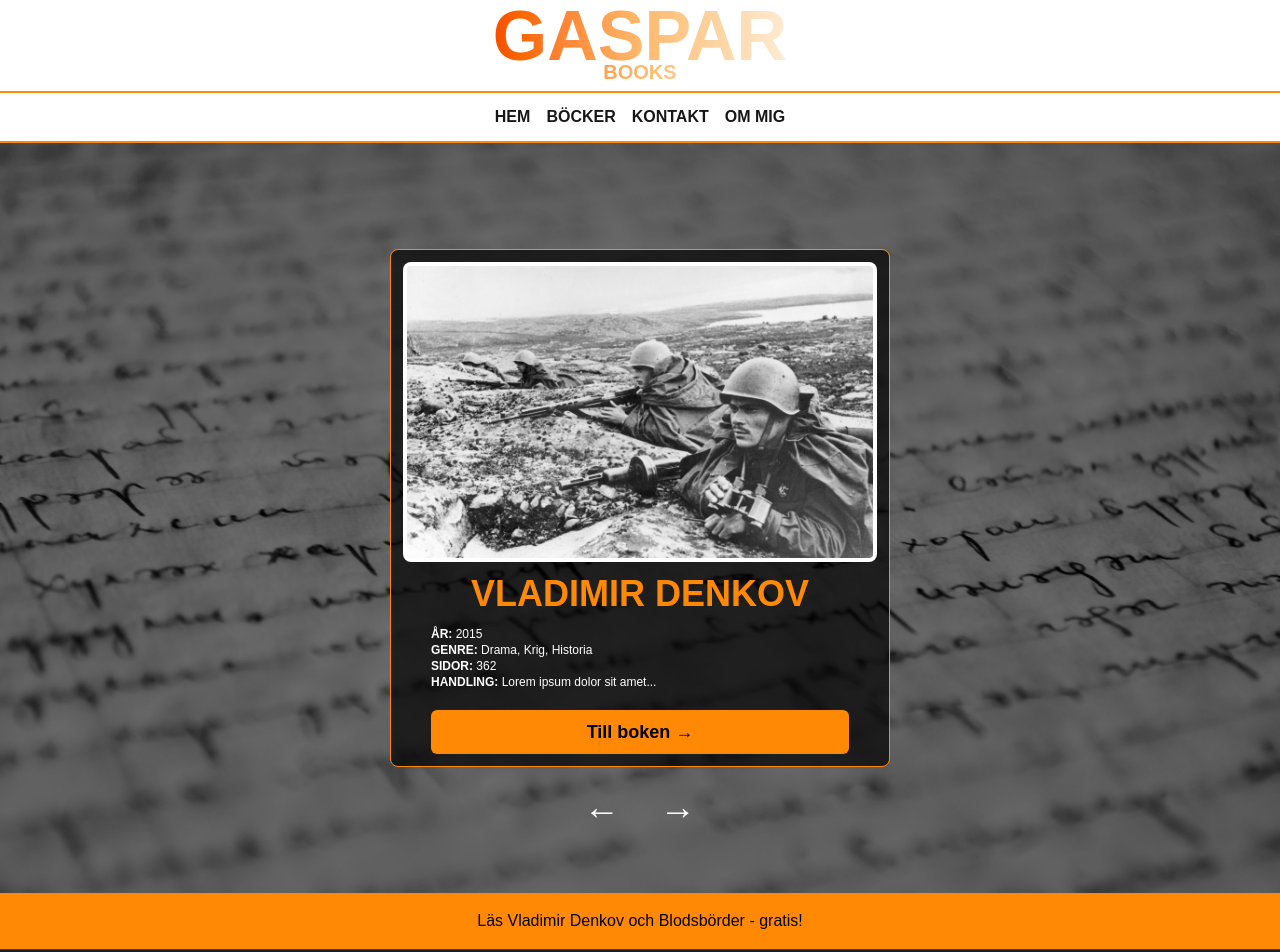
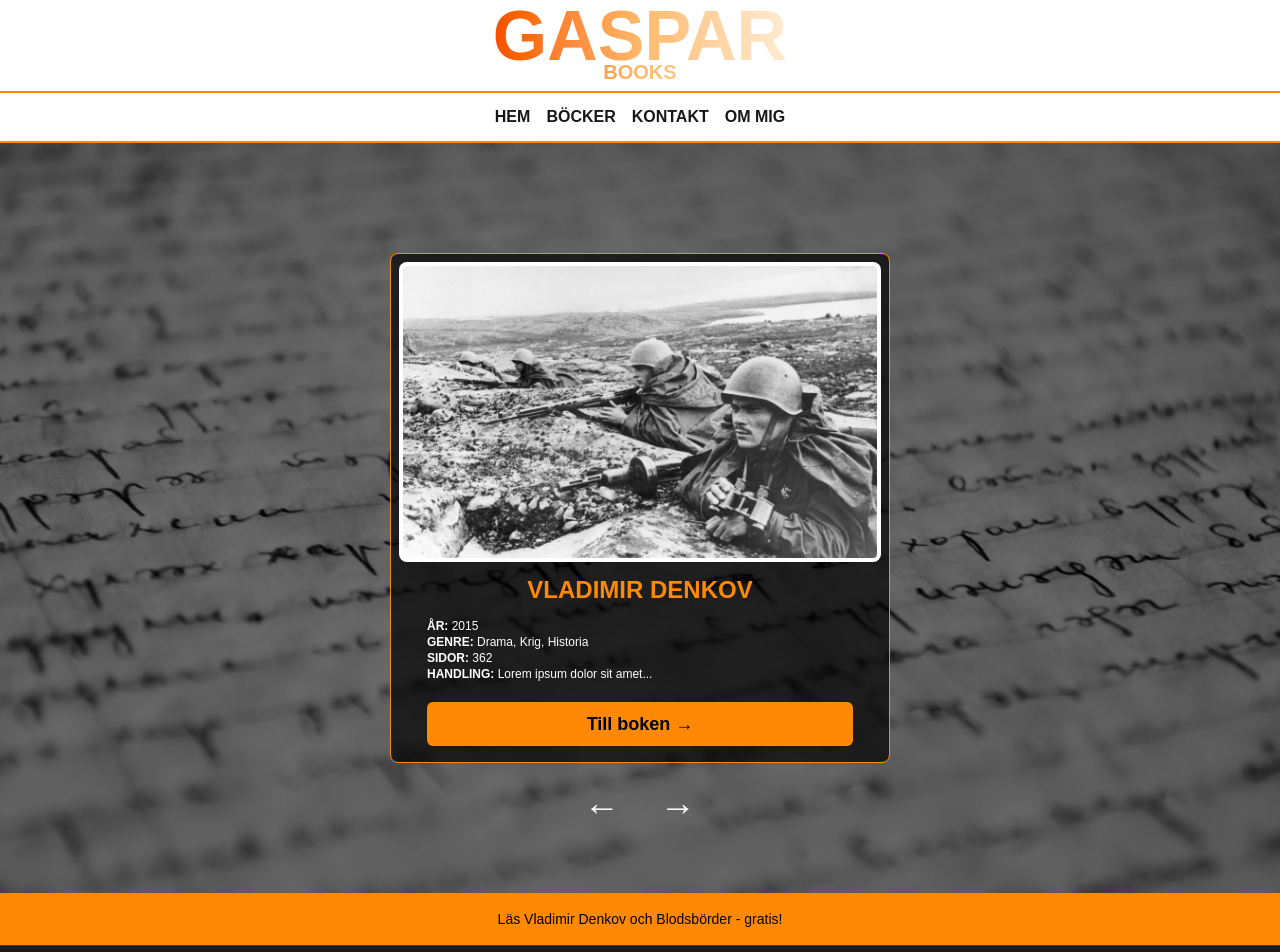
Before and after one commit to Gaspardious/book, a Next.js app in the folder book/: page /books in a window 1280 px wide. Shown: the top 952 px of the page. Built offline with nearby package versions, Linux system fonts and the light colour scheme.

Commit message:
finished

```diff
--- a/book/components/Banner.tsx
+++ b/book/components/Banner.tsx
@@ -8,7 +8,7 @@ type bannerProps = {
 
 const Banner = ({text}:bannerProps) => {
   return (
-    <div className='bg-orange-400 p-4 text-black text-center'>
+    <div className='bg-orange-400 p-4 text-black text-center text-sm'>
         <p>{text}</p>
     </div>
   )
--- a/book/components/Hero.tsx
+++ b/book/components/Hero.tsx
@@ -14,7 +14,7 @@ const Hero = () => {
 
     <div className="absolute inset-0 flex flex-col items-center justify-center">
 
-    <h1 className="text-6xl font-bold text-white">Välkommen!</h1>
+    <h1 className="text-5xl font-bold text-white">Välkommen!</h1>
     <p className="text-lg text-white pb-10">Här hittar du mina två böcker.</p>
 
 <div className='flex gap-3 pb-10'>
--- a/book/src/app/about/page.tsx
+++ b/book/src/app/about/page.tsx
@@ -2,7 +2,7 @@ import React from 'react'
 
 const Page = () => {
   return (
-    <div className="relative min-h-[750px] w-full flex flex-col items-center justify-center p-10">
+    <div className="relative min-h-[750px] w-full flex flex-col items-center justify-center p-5">
       <div
         className="absolute inset-0 bg-cover bg-center z-0"
         style={{ backgroundImage: "url('/text.jpg')" }}
@@ -10,7 +10,7 @@ const Page = () => {
         <div className="absolute inset-0 bg-black opacity-50"></div>
       </div>
 
-      <section className="relative text-white m-10 bg-black/70 border border-orange-400 w-full rounded-lg p-10 sm:w-[500px] flex flex-col items-start justify-center z-10">
+      <section className="relative text-white m-10 bg-black/70 border border-orange-400 w-full rounded-lg p-6 sm:w-[500px] flex flex-col items-start justify-center z-10">
         <h2 className="text-4xl font-bold text-center">OM MIG</h2>
         <br />
         <p className='text-sm'>
--- a/book/src/app/books/[book]/[chapter]/page.tsx
+++ b/book/src/app/books/[book]/[chapter]/page.tsx
@@ -82,11 +82,10 @@ export default async function ChapterPage(props: ChapterPageProps) {
   </div>
 
   {/* Center: Page Info */}
-  <div className="flex flex-col text-sm text-gray-500 text-center">
-    <span className="text-lg font-bold">
+  <div className="flex flex-col text-sm text-gray-100 text-center">
+    <span className="text-xs font-bold">
       Sida {currentPage} av {totalPages}
     </span>
-    <span className="text-xs">{chapter.title}</span>
   </div>
 
   {/* Right: Next */}
--- a/book/src/app/books/page.tsx
+++ b/book/src/app/books/page.tsx
@@ -40,7 +40,7 @@ const Books = () => {
         <div className="absolute inset-0 bg-black opacity-50" />
       </div>
 
-      <section className="relative text-white m-10 bg-black/70 border border-orange-400 rounded-lg p-3 sm:w-[500px] flex flex-col items-start justify-center z-10 transition-all duration-500">
+      <section className="relative text-white m-10 bg-black/70 border border-orange-400 rounded-lg p-2 sm:w-[500px] flex flex-col items-start justify-center z-10 transition-all duration-500">
         <Image
           src={book.image}
           alt={book.title}
@@ -48,14 +48,14 @@ const Books = () => {
           height={1000}
           className="h-[300px] w-full object-cover rounded-lg p-1 bg-white"
         />
-        <h2 className="text-4xl font-bold text-orange-400 mx-auto p-3">{book.title}</h2>
+        <h2 className="text-2xl font-bold text-orange-400 mx-auto p-3">{book.title}</h2>
         <section className="px-7 w-full">
           <p className="text-xs"><span className="font-bold">ÅR:</span> {book.year}</p>
           <p className="text-xs"><span className="font-bold">GENRE:</span> {book.genre}</p>
           <p className="text-xs"><span className="font-bold">SIDOR:</span> {book.pages}</p>
           <p className="text-xs"><span className="font-bold">HANDLING:</span> {book.summary}</p>
           <Link href={book.link}>
-            <button className="text-lg mt-5 bg-orange-400 px-4 py-2 rounded-md font-bold cursor-pointer text-black w-full">
+            <button className="text-lg mt-5 bg-orange-400 px-4 py-2 mb-2 rounded-md font-bold cursor-pointer text-black w-full">
               Till boken →
             </button>
           </Link>
--- a/book/src/app/contact/page.tsx
+++ b/book/src/app/contact/page.tsx
@@ -25,12 +25,12 @@ const Contact = () => {
   };
 
   return (
-    <div className="relative min-h-[750px] w-full flex flex-col items-center justify-center p-10">
+    <div className="relative min-h-[750px] w-full flex flex-col items-center justify-center p-5">
       <div className="absolute inset-0 bg-cover bg-center z-0" style={{ backgroundImage: "url('/text.jpg')" }}>
         <div className="absolute inset-0 bg-black opacity-50"></div>
       </div>
 
-      <section className="relative text-gray-600 m-10 bg-black/70 border border-orange-400 w-full rounded-lg p-10 sm:w-[500px] flex flex-col items-start justify-center z-10">
+      <section className="relative text-gray-600 m-10 bg-black/70 border border-orange-400 w-full rounded-lg p-6 sm:w-[500px] flex flex-col items-start justify-center z-10">
         <h2 className="text-4xl text-white font-bold text-center w-full">KONTAKT</h2>
 
         {!submitted ? (
```
